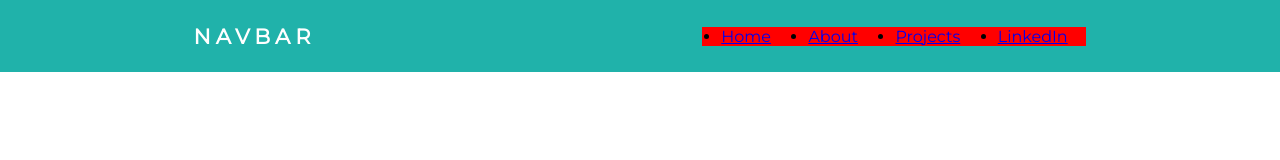
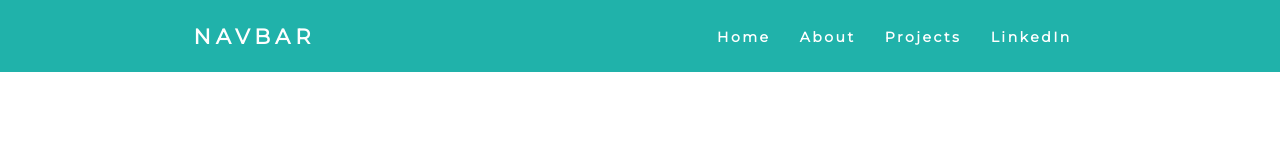
Before and after one commit to randyagaleano/navbar, a plain HTML site: page index.html in a window 1280 px wide. Drawn offline with Linux system fonts and the light colour scheme.

Commit message:
removed obnoxious background color as placeholder

```diff
--- a/resources/css/style.css
+++ b/resources/css/style.css
@@ -24,5 +24,16 @@ nav {
     display: flex;
     justify-content: space-around;
     width: 30%;
-    background-color: red;
 }
+
+.nav-links li {
+    list-style: none;
+}
+
+.nav-links a {
+    color: white;
+    text-decoration: none;
+    letter-spacing: 2.5px;
+    font-weight: bold;
+    font-size: 14px;
+}
```
